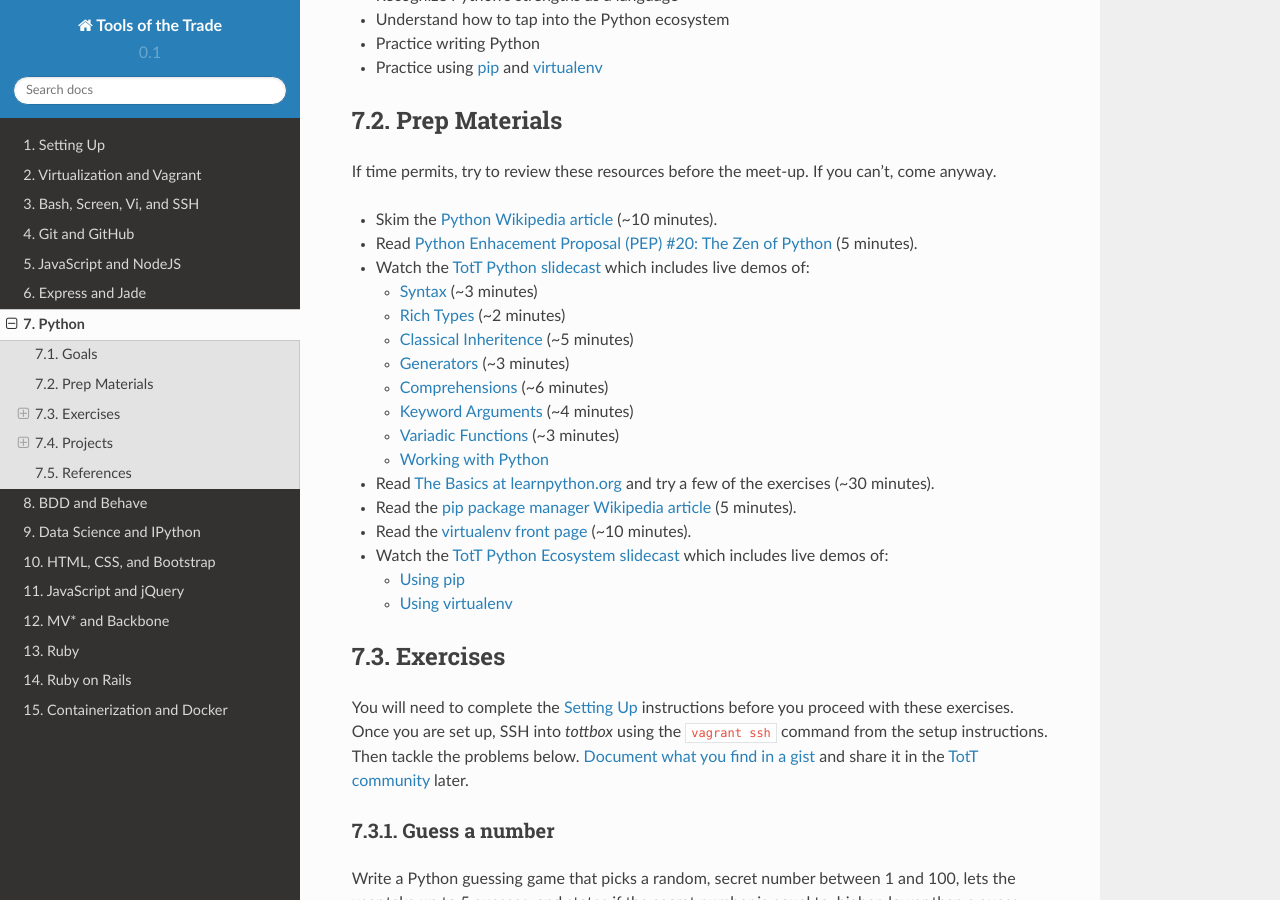
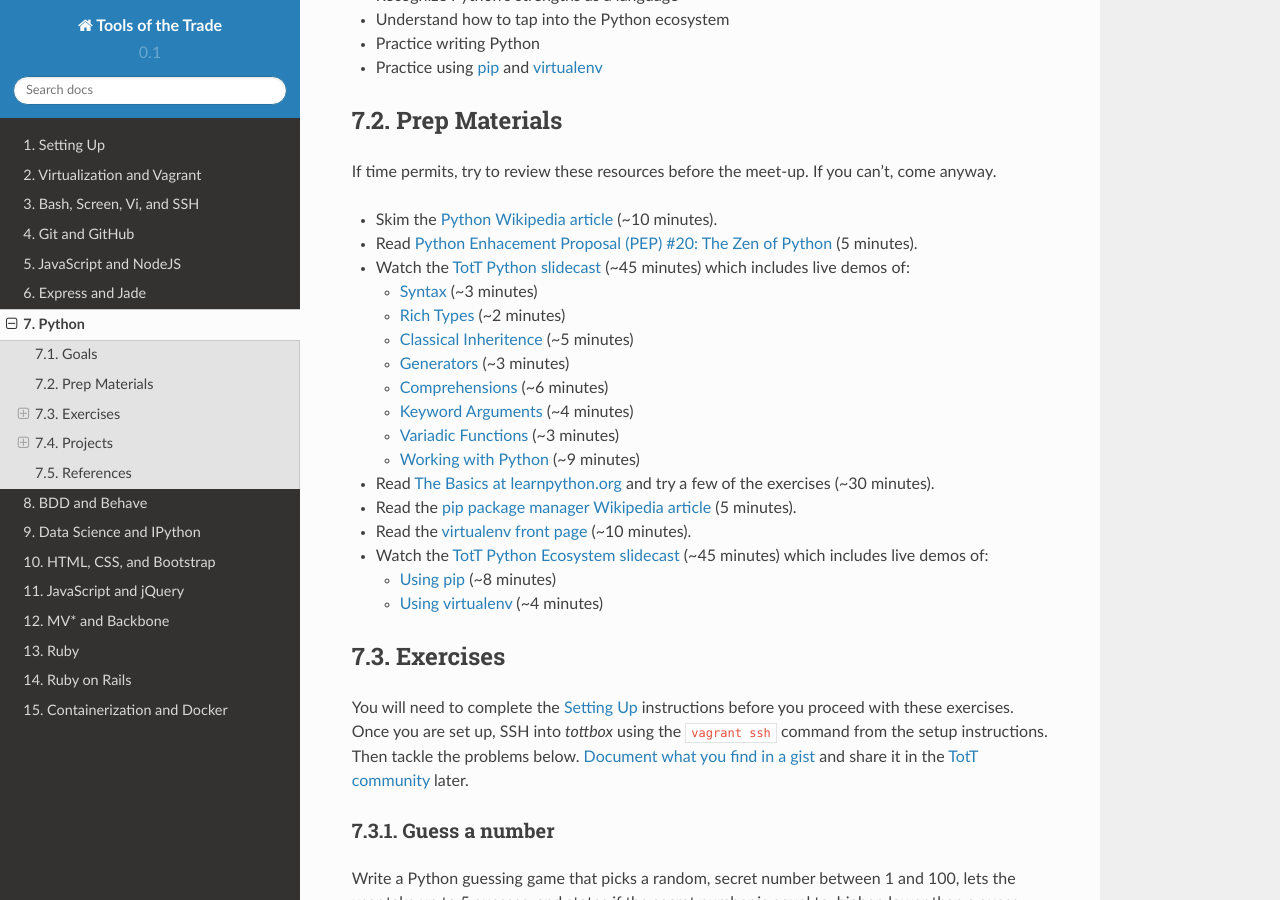
Before and after one commit to parente/tott, a Sphinx documentation site: the page built from doc/sessions/python.rst, in a window 1280 px wide and 900 px high, scrolled down 256 px. Built offline with Sphinx 7.4.7 and the Read the Docs theme 2.0.0, drawn with Linux system fonts in a browser that asks for light colours.

Commit message:
Include Python screencast timing

```diff
--- a/doc/sessions/python.rst
+++ b/doc/sessions/python.rst
@@ -17,7 +17,7 @@
 
 * Skim the `Python Wikipedia article <http://en.wikipedia.org/wiki/Python_(programming_language)>`_ (~10 minutes).
 * Read `Python Enhacement Proposal (PEP) #20:  The Zen of Python <http://www.python.org/dev/peps/pep-0020/>`_ (5 minutes).
-* Watch the `TotT Python slidecast <../_static/casts/python.html>`_ which includes live demos of:
+* Watch the `TotT Python slidecast <../_static/casts/python.html>`_ (~45 minutes) which includes live demos of:
 
   * `Syntax <../_static/casts/python.html#/4>`_ (~3 minutes)
   * `Rich Types <../_static/casts/python.html#/5>`_ (~2 minutes)
@@ -26,15 +26,15 @@
   * `Comprehensions <../_static/casts/python.html#/8>`_ (~6 minutes)
   * `Keyword Arguments <../_static/casts/python.html#/9>`_ (~4 minutes)
   * `Variadic Functions <../_static/casts/python.html#/10>`_ (~3 minutes)
-  * `Working with Python <../_static/casts/python.html#/13>`_
+  * `Working with Python <../_static/casts/python.html#/13>`_ (~9 minutes)
 
 * Read `The Basics at learnpython.org <http://learnpython.org>`_ and try a few of the exercises (~30 minutes).
 * Read the `pip package manager Wikipedia article <http://en.wikipedia.org/wiki/Pip_(package_manager)>`_ (5 minutes).
 * Read the `virtualenv front page <http://docs.python-guide.org/en/latest/dev/virtualenvs/>`_ (~10 minutes).
-* Watch the `TotT Python Ecosystem slidecast <../_static/casts/py_eco.html>`_ which includes live demos of:
+* Watch the `TotT Python Ecosystem slidecast <../_static/casts/py_eco.html>`_ (~45 minutes) which includes live demos of:
 
-  * `Using pip <../_static/casts/py_eco.html#/14>`_
-  * `Using virtualenv <../_static/casts/py_eco.html#/21>`_
+  * `Using pip <../_static/casts/py_eco.html#/14>`_ (~8 minutes)
+  * `Using virtualenv <../_static/casts/py_eco.html#/21>`_ (~4 minutes)
 
 Exercises
 ---------
```
